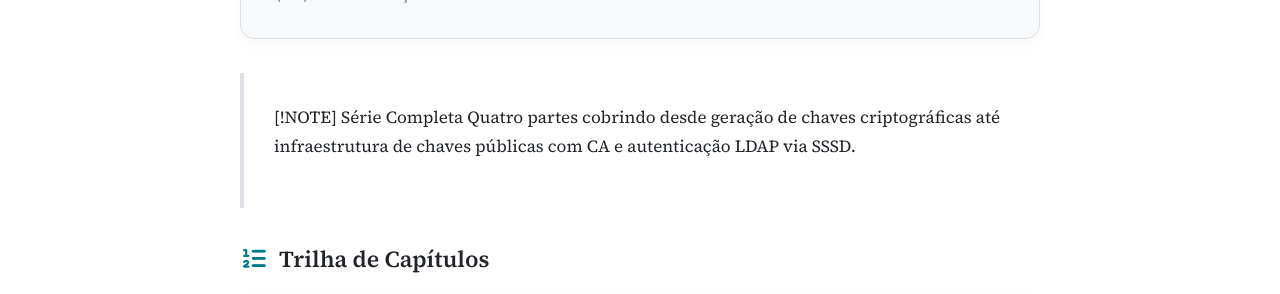
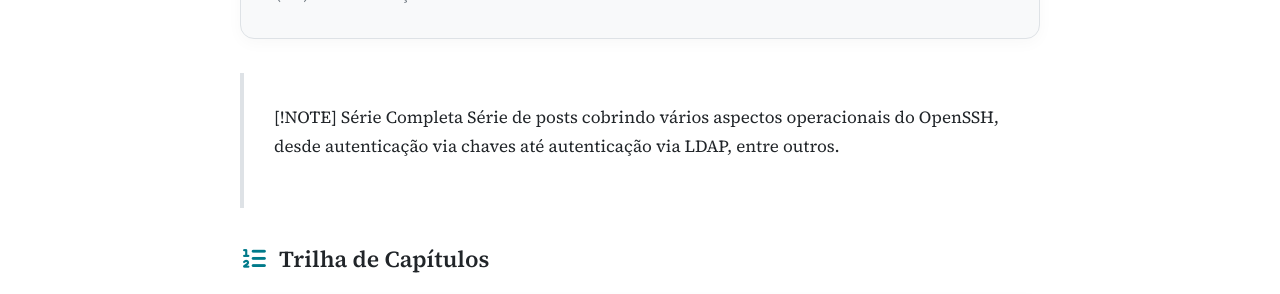
Before and after one commit to vndmtrx/vndmtrx.github.io, a Jekyll site: the page built from tutoriais/openssh.md, in a window 1280 px wide. Shown: the part 326-620 px from the top of the page. Built offline with Jekyll 4.4.1, drawn with Linux system fonts in a browser that asks for light colours; nearby versions of some CDN libraries.

Commit message:
refactor(tutoriais): atualiza front matter e callouts da trilha openssh

```diff
--- a/tutoriais/openssh.md
+++ b/tutoriais/openssh.md
@@ -6,4 +6,4 @@ permalink: /tutoriais/openssh/
 ---
 
 > [!NOTE] Série Completa
-> Quatro partes cobrindo desde geração de chaves criptográficas até infraestrutura de chaves públicas com CA e autenticação LDAP via SSSD.
+> Série de posts cobrindo vários aspectos operacionais do OpenSSH, desde autenticação via chaves até autenticação via LDAP, entre outros.
```
